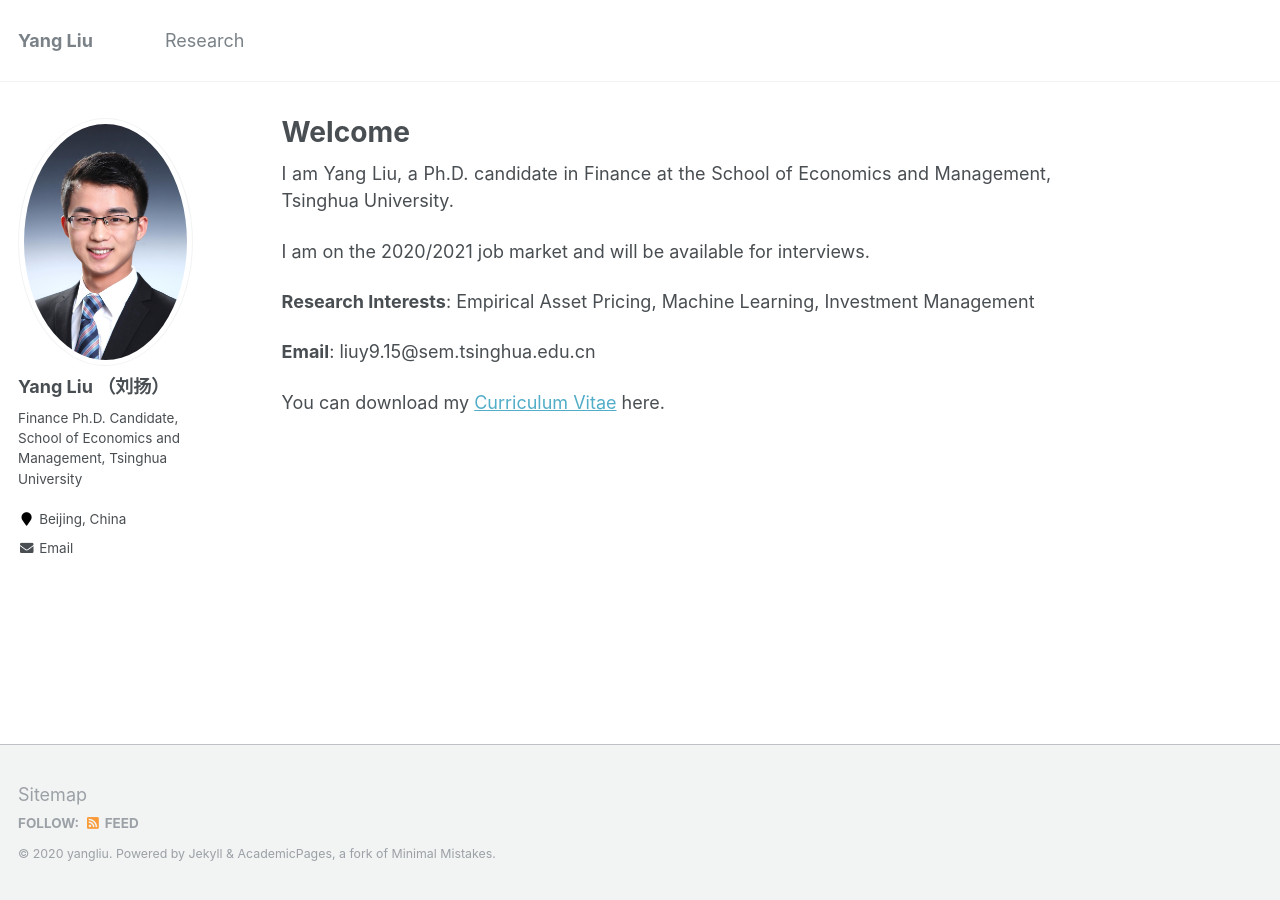
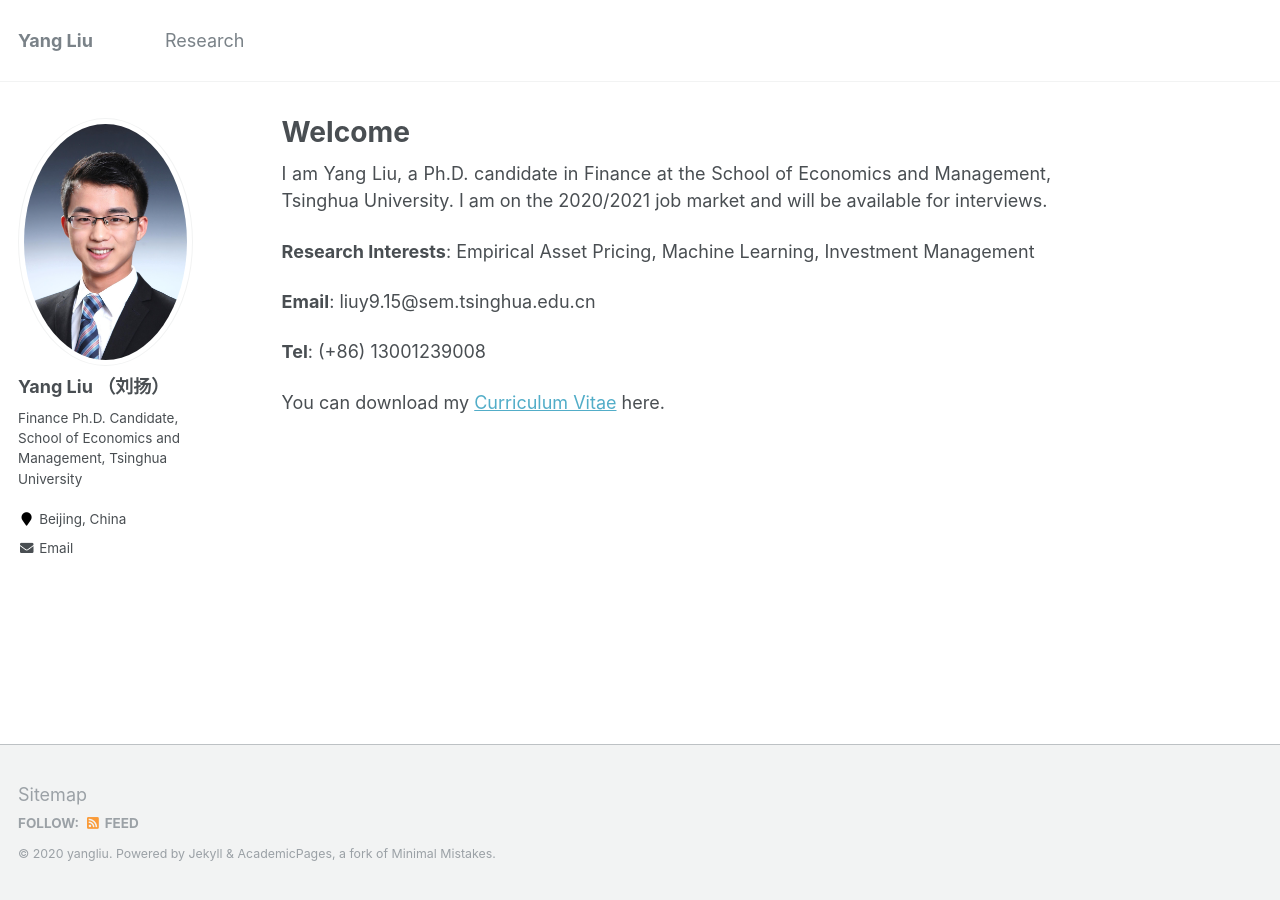
Before and after one commit to yangliu-finance/yangliu-finance.github.io, a Jekyll site: the page built from _pages/about.md, in a window 1280 px wide. Built offline with Jekyll 4.4.1, drawn with Linux system fonts in a browser that asks for light colours.

Commit message:
Update about.md

```diff
--- a/_pages/about.md
+++ b/_pages/about.md
@@ -8,12 +8,12 @@ redirect_from:
   - /about.html
 ---
 
-I am Yang Liu, a Ph.D. candidate in Finance at the School of Economics and Management, Tsinghua University.
-
-I am on the 2020/2021 job market and will be available for interviews.
+I am Yang Liu, a Ph.D. candidate in Finance at the School of Economics and Management, Tsinghua University. I am on the 2020/2021 job market and will be available for interviews.
 
 **Research Interests**: Empirical Asset Pricing, Machine Learning, Investment Management
 
 **Email**: liuy9.15@sem.tsinghua.edu.cn
 
+**Tel**: (+86) 13001239008
+
 You can download my [Curriculum Vitae](https://yangliu-finance.github.io/files/CV_YangLiu_TsinghuaSEM_Nov2020.pdf) here.
```
